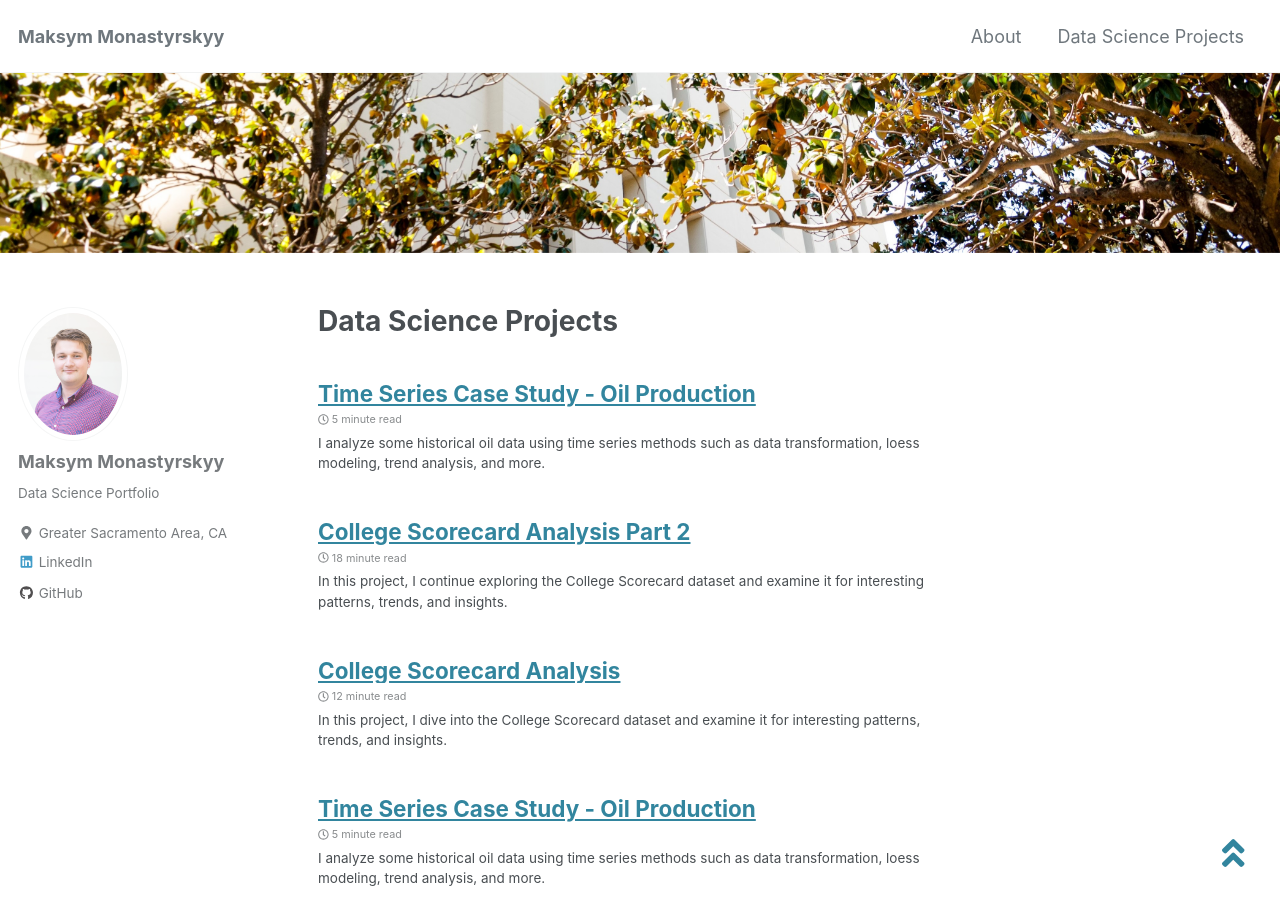
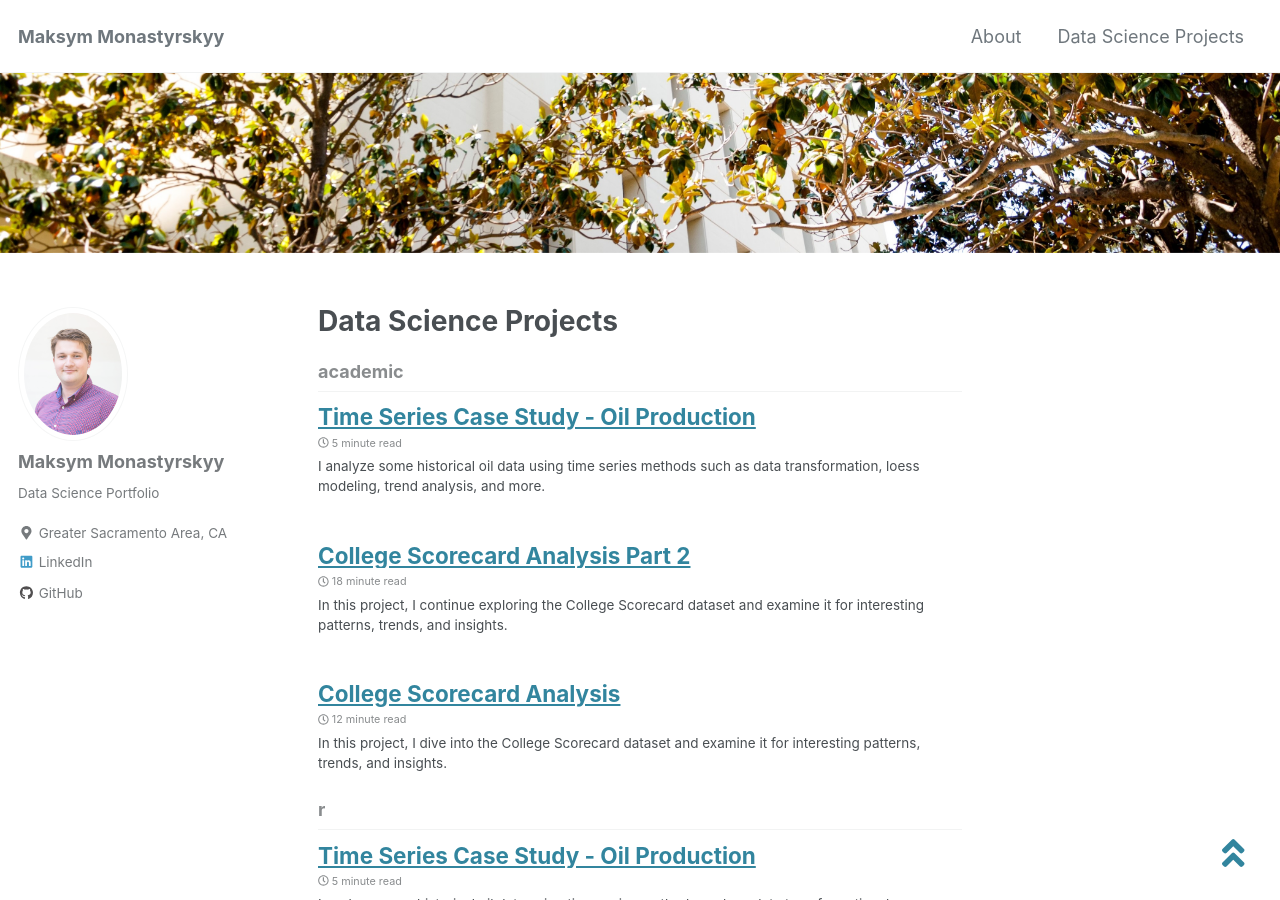
Before and after one commit to monastyrskyy/monastyrskyy.github.io, a Jekyll site: the page built from _pages/projects.md, in a window 1280 px wide and 900 px high. Built offline with Jekyll 4.4.1, drawn with Linux system fonts in a browser that asks for light colours; cached includes are drawn as plain includes; nearby versions of some CDN libraries.

Commit message:
added line 15 from projects.md

```diff
--- a/_pages/projects.md
+++ b/_pages/projects.md
@@ -12,7 +12,7 @@ header:
 
 {% for tag in group_names %}
   {% assign posts = group_items[forloop.index0] %}
-
+  <h2 id="{{ tag | slugify }}" class="archive__subtitle">{{ tag }}</h2>
   {% for post in posts %}
     {% include archive-single.html %}
   {% endfor %}
```
